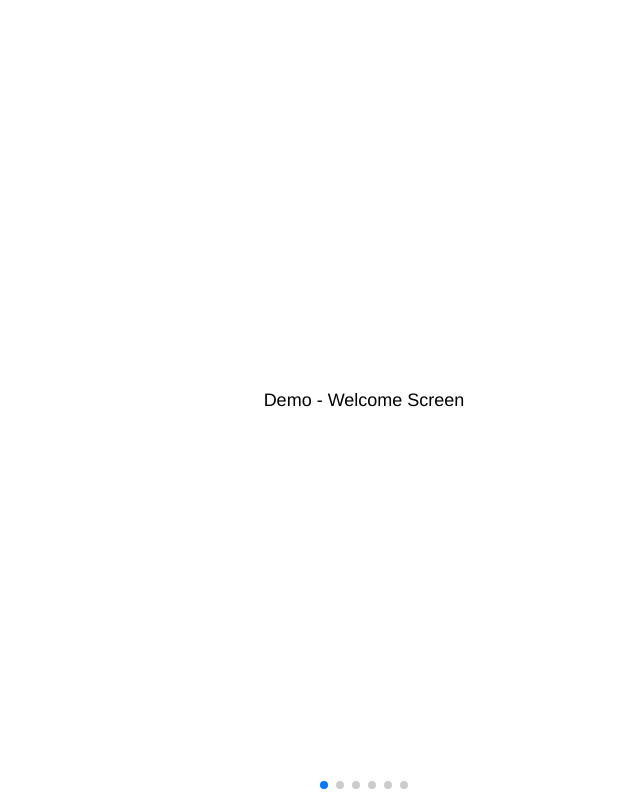
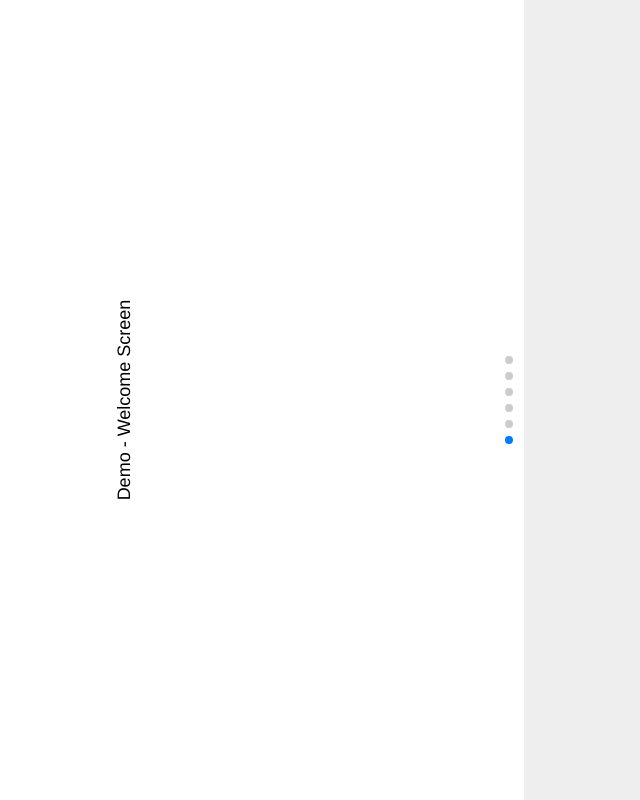
Before and after one commit to austinrivas/boonlang-menu, a React (Create React App) app: page / in a window 1280 px wide. Shown: the whole page, without its empty margins (276-916 px from the left). Built offline with nearby package versions, Linux system fonts and the light colour scheme.

Commit message:
added landscape css

```diff
--- a/src/App.css
+++ b/src/App.css
@@ -1,10 +1,21 @@
 #root, #app {
   height: 100%;
 }
+
 html,
 body {
   position: relative;
   height: 100%;
+}
+
+html {
+  transform: rotate(-90deg);
+  transform-origin: left top;
+  width: 100vh;
+  overflow-x: hidden;
+  position: absolute;
+  top: 100%;
+  left: 0;
 }
 
 body {
```
Also changed, not shown: public/manifest.json.
